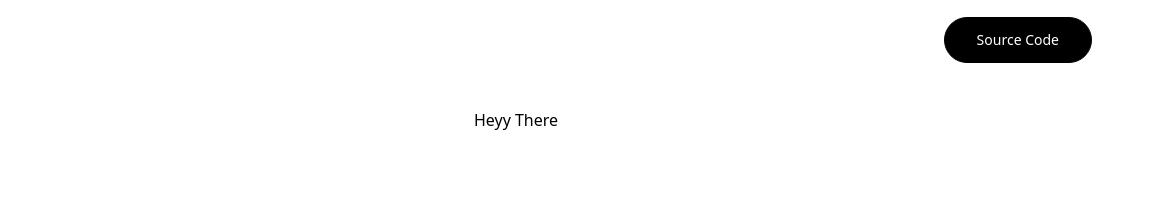
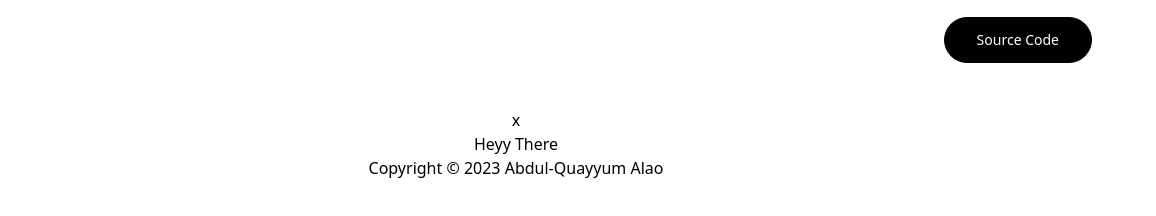
Before and after one commit to AbdulQuayyum/random-cat-facts, a plain HTML site: page Frontend/Index.html in a window 1280 px wide. Shown: the full height of the page, 124-1280 px from the left. Drawn offline with nearby package versions, Linux system fonts and the light colour scheme.

Commit message:
Cooking...

```diff
--- a/Frontend/Index.html
+++ b/Frontend/Index.html
@@ -25,7 +25,14 @@
             </div>
         </nav>
     </main>
+    <div>
+        x
+    </div>
     <h5 class="">Heyy There</h5>
+    <footer>
+        Copyright ©
+        <script>document.write(new Date().getFullYear());</script> Abdul-Quayyum Alao
+    </footer>
     <script src="./Javascript/Main.js"></script>
     <script src="https://cdn.tailwindcss.com"></script>
     <script src="https://cdn.tailwindcss.com?plugins=forms,typography,aspect-ratio,line-clamp"></script>
```
